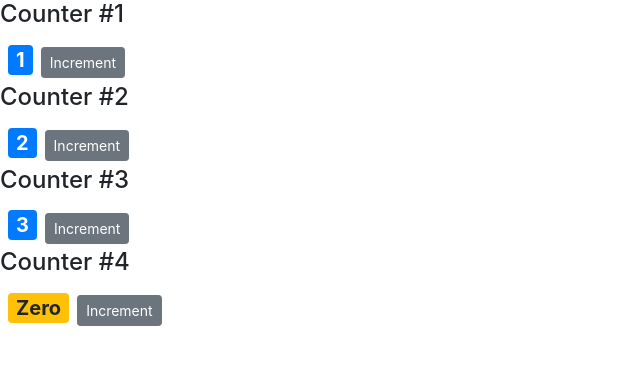
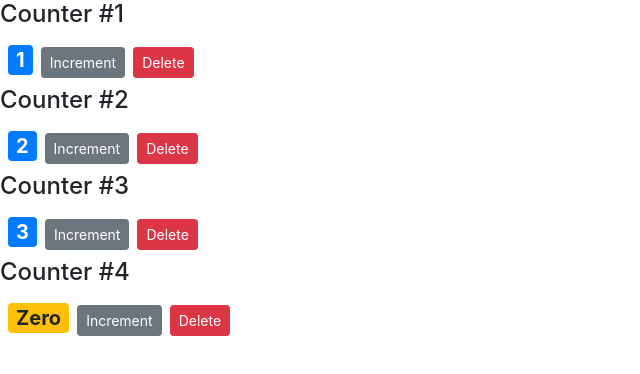
Before and after one commit to mahfuz110244/react-js, a React (Create React App) app in the folder counter-app/: page / in a window 1280 px wide. Shown: the top 374 px of the page, without its empty margins (0-640 px from the left). Built offline with nearby package versions, Linux system fonts and the light colour scheme.

Commit message:
onDelete button

```diff
--- a/counter-app/src/components/counter.jsx
+++ b/counter-app/src/components/counter.jsx
@@ -2,7 +2,7 @@
 
 class Counter extends Component{
     state = {
-        value: this.props.value,
+        value: this.props.counter.value,
         tags : ["tag1", "tag2", "tag3"]
         // imageUrl: 'https:/picsum.photos/200'
     };
@@ -37,11 +37,16 @@
         <div>
             {/*<img src={this.state.imageUrl} alt=''></img>*/}
             {/*{this.props.children}*/}
-            <h4>Counter #{this.props.id}</h4>
+            <h4>Counter #{this.props.counter.id}</h4>
             <span style={this.style} className={this.getBadgeClassess()}>{this.formatCount()}</span>
             <button
                 onClick={() => this.handleIncrement({id:1})}
                 className="btn btn-secondary btn-sm">Increment
+            </button>
+
+            <button
+                onClick={() => this.props.onDelete(this.props.counter.id)}
+                className="btn btn-danger btn-sm m-2">Delete
             </button>
 
         </div>
--- a/counter-app/src/components/counters.jsx
+++ b/counter-app/src/components/counters.jsx
@@ -10,13 +10,20 @@
             { id: 4, value:0 },
         ]
     };
+
+    handleDelete = counterId => {
+      console.log("Event Handler Called #", counterId);
+      const counters = this.state.counters.filter(c => c.id !== counterId);
+      this.setState({counters});
+    };
     render(){
       return (
           <div>
               { this.state.counters.map(counter => (
-                  <Counter key={counter.id} value={counter.value} id={counter.id}>
-                      {/*<h4>Counter # {counter.id}</h4>*/}
-                  </Counter>
+                  <Counter key={counter.id}
+                           onDelete={this.handleDelete}
+                           counter={counter}
+                  />
               ))}
           </div>
       )
```
